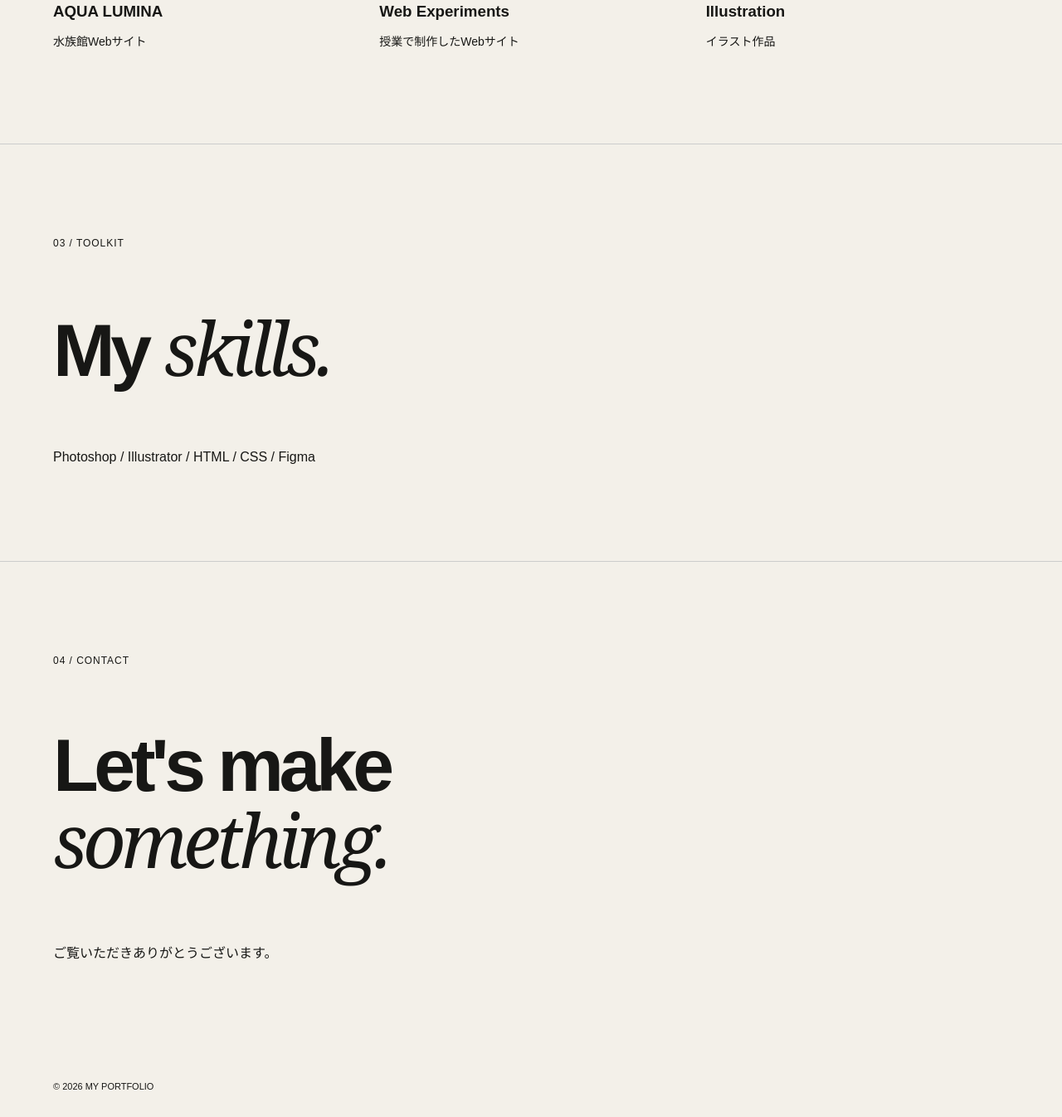
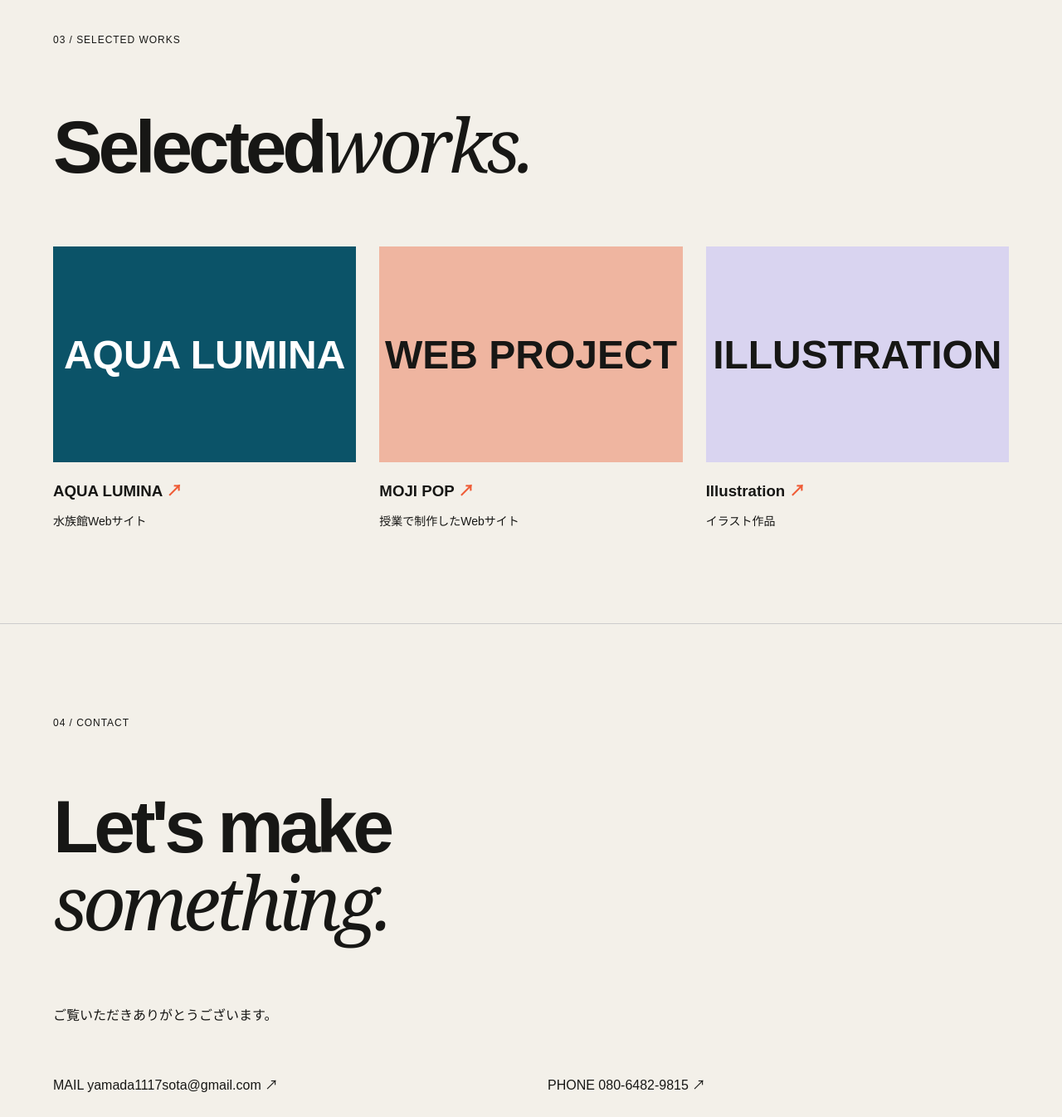
Before and after one commit to yamada2450/Portfolio, a plain HTML site: page index.html in a window 1280 px wide. Shown: the part 2265-3611 px from the top of the page at 83% size. Drawn offline with Linux system fonts and the light colour scheme.

Commit message:
Add files via upload

```diff
--- a/css/style.css
+++ b/css/style.css
@@ -211,3 +211,54 @@ h1 span {
     transition: none;
   }
 }
+
+/* 作品リンク */
+
+.work-link {
+  display: block;
+  color: inherit;
+  text-decoration: none;
+}
+
+.wark-info h3 {
+  transition: color 0.3s ease;
+}
+
+.work-info h3 span {
+  display: inline-block;
+  color: var(--accent);
+  transition: transform 0.3s ease;
+}
+
+.wark-link:hover
+.work-info h3 {
+  color: var(--accent);
+}
+
+.work-link:hover
+.work-info h3 span {
+  transform: translate(5px, -5px);
+}
+
+.work-image {
+  transition: transform 0.5s ease;
+}
+
+.work-limk:hover
+.work-image {
+  transform: scale(1.02);
+}
+
+.work-link:focus-visible {
+  outline: 2px solid var(--accent);
+  outline-offset: 5px;
+}
+
+/* コンタクト */
+
+.contact-info {
+  display: grid;
+  grid-template-columns: repeat(2, minmax(0,1fr));
+  gap: 40px;
+  margin-top: 60px;
+}
--- a/index.html
+++ b/index.html
@@ -48,45 +48,81 @@
         <section id="about" class="section">
             <p class="section-label">01 / ABOUT ME</p>
             <h2>About<em>me.</em> </h2>
-            <p>ここに自己紹介を掲載します。</p>
+            <h3>デザインへの思い、将来の展望 </h3>
+            <p>私は「なぜこのデザインなのか」を大切にしながら作品を制作しています。世界観の設定や使われる場面まで考え、見る人の印象に残るデザインを目指しています。</p>
         </section>
 
+        <section id="skills" class="section">
+            <p class="section-label">02 / TOOLKIT</p>
+            <h2>My <em>skills.</em></h2>
+            <p> Photoshop / Illustrator / HTML / CSS / Figma</p>
+        </section>
+
+
         <section id="works" class="section">
-            <p class="section-label">02 / SELECTED WORKS</p>
+            <p class="section-label">03 / SELECTED WORKS</p>
             <h2>Selected<em>works.</em> </h2>
 
             <div class="works-grid">
                 <article class="work-card">
+                    <a href="https://yamada2450.github.io/suizokukan/" taraget="_blank" rel="noopener noreferrer"
+                        class="work-link">
                         <div class="work-image aqua">AQUA LUMINA</div>
-                    <h3>AQUA LUMINA</h3>
+                        <div class="work-info">
+                            <h3>AQUA LUMINA <span>↗</span></h3>
                             <p>水族館Webサイト</p>
+                        </div>
+                    </a>
                 </article>
 
                 <article class="work-card">
+
+                    <a href="https://yamada2450.github.io/Moji-POP/" taraget="_blank" rel="noopener noreferrer"
+                        class="work-link">
                         <div class="work-image class-work">WEB PROJECT</div>
-                    <h3>Web Experiments</h3>
+                        <div class="work-info">
+                            <h3>MOJI POP <span>↗</span></h3>
                             <p>授業で制作したWebサイト</p>
+                        </div>
+                    </a>
                 </article>
 
                 <article class="work-card">
+                    <a href="https://jikeigroupcom-my.sharepoint.com/:b:/g/personal/ttc2450sd0014_edu_tech_ac_jp/IQC4OB_oIR5-Sbrg1NZoEimPAa8rcd3sJWXdBN-qMveTARM?e=SU2Pav"
+                        taraget="_blank" rel="noopener noreferrer" class="work-link">
                         <div class="work-image illustration">ILLUSTRATION</div>
-                    <h3>Illustration</h3>
+                        <div class="work-info">
+                            <h3>Illustration <span>↗</span></h3>
                             <p>イラスト作品</p>
+                        </div>
+                    </a>
                 </article>
             </div>
-        </section>
-
-        <section id="skills" class="section">
-            <p class="section-label">03 / TOOLKIT</p>
-            <h2>My <em>skills.</em></h2>
-            <p> Photoshop / Illustrator / HTML / CSS / Figma</p>
         </section>
 
         <section id="contact" class="section">
             <p class="section-label">04 / CONTACT</p>
             <h2>Let's make<br><em>something.</em></h2>
              <p>ご覧いただきありがとうございます。</p>
+            <div class="contact-info">
+                <div class="contact-item">
+                    <span>MAIL</span>
+                    <a href="mailto:yamada1117sota@gmail.com">
+                        yamada1117sota@gmail.com ↗
+                    </a>
+                </div>
+
+                <div class="contact-item">
+                    <span>PHONE</span>
+                    <a href="trl:08064829815">
+                        080-6482-9815 ↗
+                    </a>
+                </div>
+            </div>
+
+
         </section>
+
     </main>
 
     <footer class="footer">
```
Lines whose indentation alone changed are shown as unchanged.
